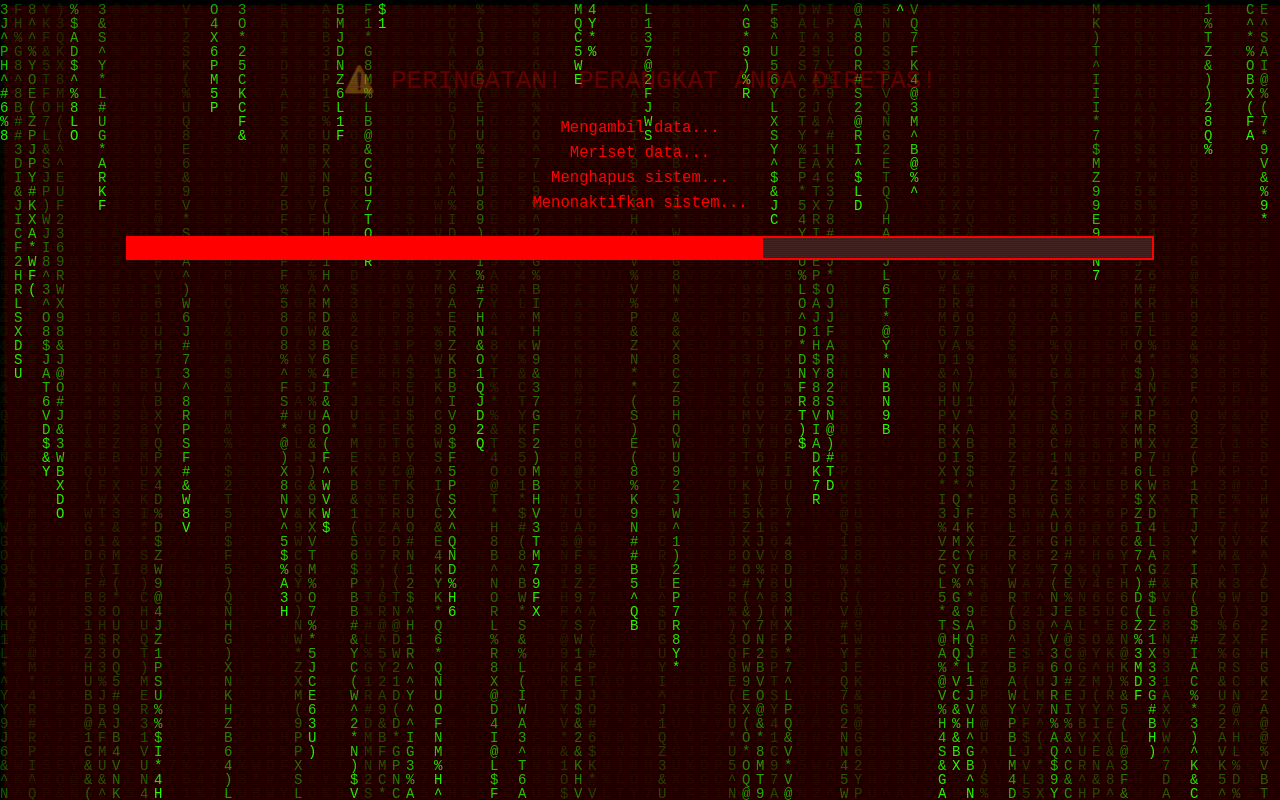
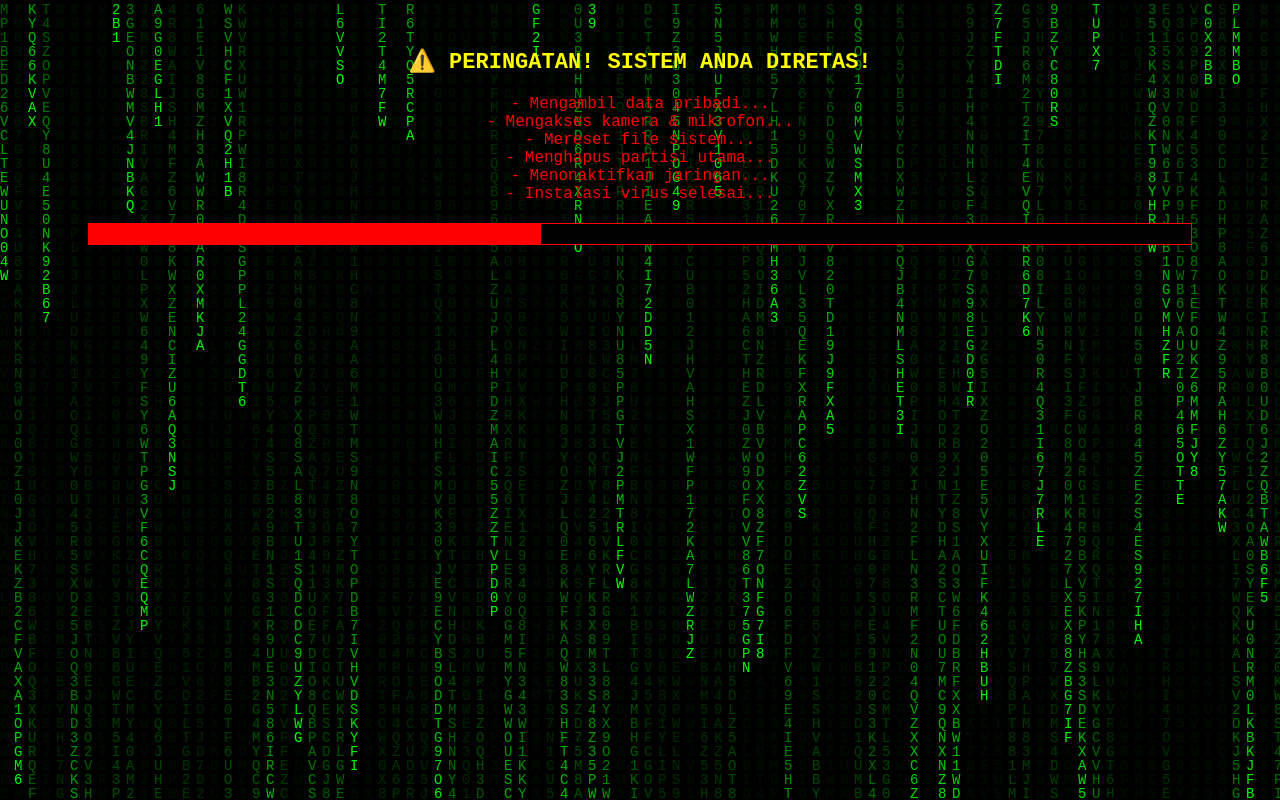
Before and after one commit to aurakasiih134-ai/Cindy-Part-1, a plain HTML site: page index.html in a window 1280 px wide. Drawn offline with Linux system fonts and the light colour scheme.

Commit message:
Update index.html

```diff
--- a/index.html
+++ b/index.html
@@ -3,173 +3,137 @@
 <head>
   <meta charset="UTF-8">
   <meta name="viewport" content="width=device-width, initial-scale=1.0">
-<title>WARNING</title>
+  <title>PRANK HACKER</title>
   <style>
     body {
-    margin: 0;
-    overflow: hidden;
       background: black;
       color: red;
       font-family: monospace;
       text-align: center;
+      padding: 20px;
+      overflow: hidden;
     }
-
+    .warning {
+      font-size: 22px;
+      font-weight: bold;
+      color: yellow;
+      margin-top: 20px;
+    }
+    #process {
+      margin-top: 20px;
+      white-space: pre-line;
+      font-size: 16px;
+    }
+    #progress {
+      width: 90%;
+      height: 20px;
+      border: 1px solid red;
+      margin: 20px auto;
+      background: black;
+    }
+    #bar {
+      width: 0%;
+      height: 100%;
+      background: red;
+    }
+    #skull {
+      display: none;
+      font-size: 120px;
+      margin-top: 30px;
+      animation: flicker 1s infinite alternate;
+    }
+    #arya {
+      display: none;
+      font-size: 26px;
+      color: white;
+      margin-top: 10px;
+      animation: glitch 0.3s infinite;
+    }
+    @keyframes flicker {
+      from { opacity: 0.7; }
+      to { opacity: 1; }
+    }
+    @keyframes glitch {
+      0% { text-shadow: 2px 2px red; }
+      50% { text-shadow: -2px -2px lime; }
+      100% { text-shadow: 2px -2px blue; }
+    }
     canvas {
       position: fixed;
       top: 0; left: 0;
       width: 100%; height: 100%;
       z-index: -1;
     }
-
-  .warning {
-    font-size: 2em;
-    margin-top: 8vh;
-    animation: blink 1s infinite alternate;
-  }
-
-  @keyframes blink {
-    from { opacity: 1; }
-    to { opacity: 0.3; }
-  }
-
-  .steps {
-    margin-top: 20px;
-    line-height: 1.6em;
-    font-size: 1.2em;
-  }
-
-  #progress {
-    width: 80%;
-    height: 20px;
-    margin: 20px auto;
-    background: #222;
-    border: 2px solid red;
-  }
-  #bar {
-    height: 100%;
-    width: 0%;
-    background: red;
-  }
-
-  #skull {
-    font-size: 5em;
-    margin-top: 20px;
-    display: none;
-  }
-
-  .popup {
-    position: fixed;
-    background: red;
-    color: white;
-    padding: 5px 10px;
-    font-size: 14px;
-    border: 2px solid black;
-    animation: fadeout 1s forwards;
-  }
-
-  @keyframes fadeout {
-    0% { opacity: 1; }
-    100% { opacity: 0; }
-  }
-
-  .glitch {
-    position: fixed;
-    top: 0; left: 0;
-    width: 100%; height: 100%;
-    background: repeating-linear-gradient(
-      transparent,
-      rgba(255,0,0,0.2) 2px
-    );
-    animation: glitchAnim 0.3s infinite;
-    mix-blend-mode: screen;
-    pointer-events: none;
-  }
-
-  @keyframes glitchAnim {
-    0% { transform: translate(0,0); }
-    25% { transform: translate(5px,-5px); }
-    50% { transform: translate(-5px,5px); }
-    75% { transform: translate(5px,5px); }
-    100% { transform: translate(0,0); }
-  }
   </style>
 </head>
 <body>
   <canvas id="matrix"></canvas>
-
-<div class="warning">⚠️ PERINGATAN! PERANGKAT ANDA DIRETAS!</div>
-
-<div class="steps" id="steps">
-  <div>Mengambil data...</div>
-  <div>Meriset data...</div>
-  <div>Menghapus sistem...</div>
-  <div>Menonaktifkan sistem...</div>
-</div>
-
+  <div class="warning">⚠️ PERINGATAN! SISTEM ANDA DIRETAS!</div>
+  <div id="process"></div>
   <div id="progress"><div id="bar"></div></div>
   <div id="skull">💀</div>
-<div class="glitch"></div>
+  <div id="arya">ARYAAA?!</div>
 
   <script>
-// Matrix effect
+    // teks proses
+    const proses = [
+      "- Mengambil data pribadi...",
+      "- Mengakses kamera & mikrofon...",
+      "- Mereset file sistem...",
+      "- Menghapus partisi utama...",
+      "- Menonaktifkan jaringan...",
+      "- Instalasi virus selesai..."
+    ];
+    let i = 0;
+    const processDiv = document.getElementById("process");
+    function showNext() {
+      if (i < proses.length) {
+        processDiv.innerHTML += proses[i] + "\n";
+        i++;
+        setTimeout(showNext, 1000);
+      }
+    }
+    showNext();
+
+    // progress bar
+    let width = 0;
+    const bar = document.getElementById("bar");
+    const skull = document.getElementById("skull");
+    const arya = document.getElementById("arya");
+    const loading = setInterval(() => {
+      if (width >= 100) {
+        clearInterval(loading);
+        skull.style.display = "block";
+        arya.style.display = "block";
+      } else {
+        width++;
+        bar.style.width = width + "%";
+      }
+    }, 120);
+
+    // efek matrix hijau
     const canvas = document.getElementById("matrix");
     const ctx = canvas.getContext("2d");
     canvas.height = window.innerHeight;
     canvas.width = window.innerWidth;
-
-const letters = "ABCDEFGHIJKLMNOPQRSTUVWXYZ123456789@#$%^&*()*&^%";
+    const letters = "ABCDEFGHIJKLMNOPQRSTUVWXYZ1234567890".split("");
     const fontSize = 14;
     const columns = canvas.width / fontSize;
-const drops = Array(Math.floor(columns)).fill(1);
-
-function drawMatrix() {
-  ctx.fillStyle = "rgba(0, 0, 0, 0.05)";
-  ctx.fillRect(0, 0, canvas.width, canvas.height);
+    const drops = [];
+    for (let x = 0; x < columns; x++) drops[x] = 1;
+    function draw() {
+      ctx.fillStyle = "rgba(0,0,0,0.05)";
+      ctx.fillRect(0,0,canvas.width,canvas.height);
       ctx.fillStyle = "#0F0";
       ctx.font = fontSize + "px monospace";
       for (let i = 0; i < drops.length; i++) {
-    const text = letters[Math.floor(Math.random() * letters.length)];
-    ctx.fillText(text, i * fontSize, drops[i] * fontSize);
-    if (drops[i] * fontSize > canvas.height && Math.random() > 0.975) {
-      drops[i] = 0;
-    }
+        const text = letters[Math.floor(Math.random()*letters.length)];
+        ctx.fillText(text, i*fontSize, drops[i]*fontSize);
+        if (drops[i]*fontSize > canvas.height && Math.random() > 0.975) drops[i] = 0;
         drops[i]++;
       }
     }
-setInterval(drawMatrix, 35);
-
-// Progress bar + skull
-let progress = 0;
-const bar = document.getElementById("bar");
-const skull = document.getElementById("skull");
-const loading = setInterval(() => {
-  progress++;
-  bar.style.width = progress + "%";
-  if (progress >= 100) {
-    clearInterval(loading);
-    skull.style.display = "block";
-    startPopups();
-  }
-}, 80);
-
-// Random virus popups (custom teks)
-function startPopups() {
-  setInterval(() => {
-    const popup = document.createElement("div");
-    popup.classList.add("popup");
-    popup.innerText = [
-      "ARYAAA?!",
-      "LOGIN GAGAL",
-      "DATA DIHAPUS",
-      "SYSTEM CRASH",
-      "HACK COMPLETE"
-    ][Math.floor(Math.random()*5)];
-    popup.style.top = Math.random() * (window.innerHeight - 50) + "px";
-    popup.style.left = Math.random() * (window.innerWidth - 100) + "px";
-    document.body.appendChild(popup);
-    setTimeout(() => popup.remove(), 1000);
-  }, 500);
-}
+    setInterval(draw, 33);
   </script>
 </body>
 </html>
```
Lines whose indentation alone changed are shown as unchanged.
